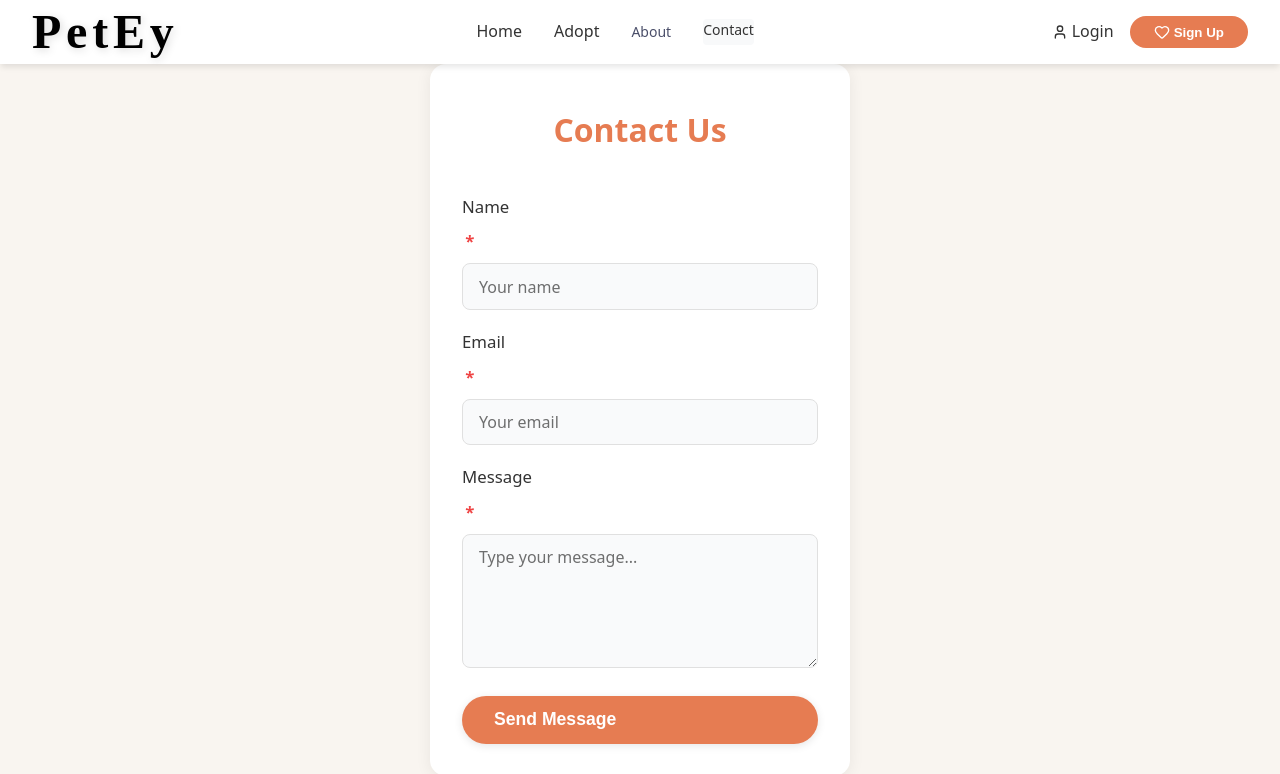
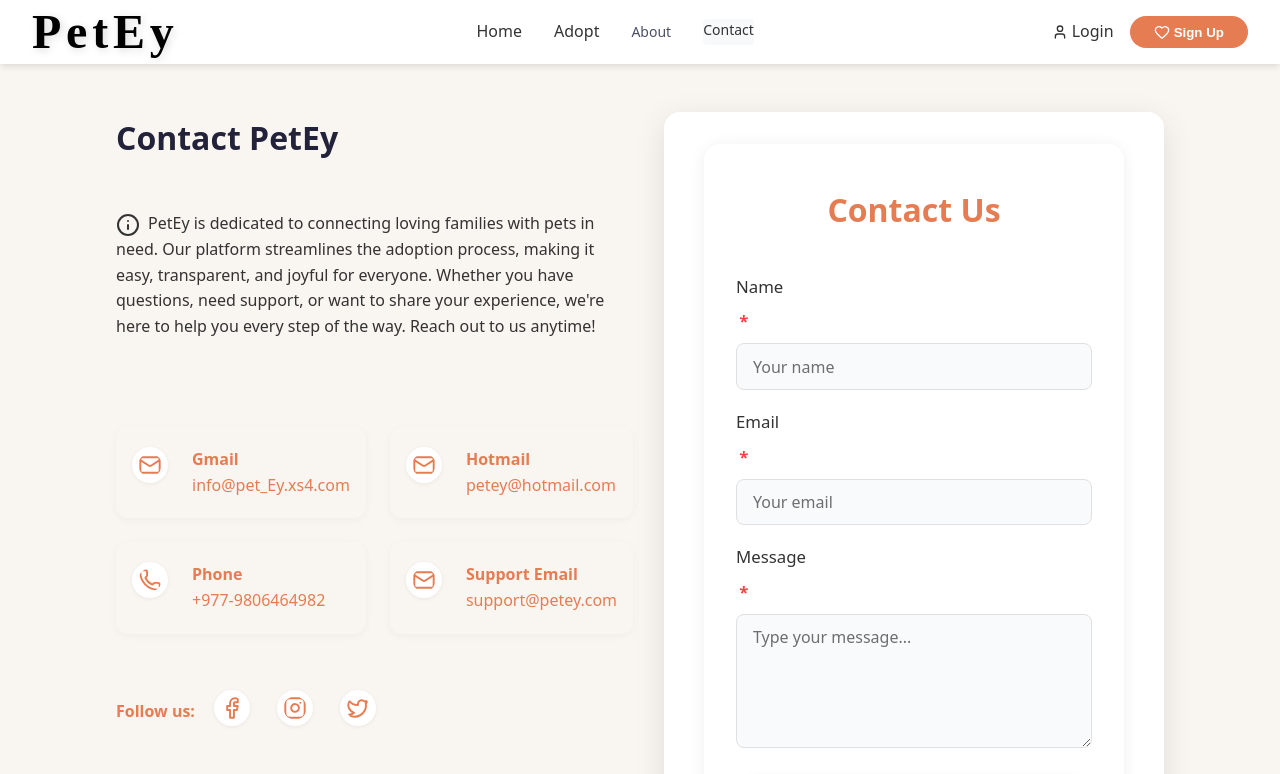
Before and after one commit to Surajrana31-0/Pet-Adoption-web-Application-, a React (Vite) app in the folder Pet_Adoption_Management/Frontend/: page /contact in a window 1280 px wide. Shown: the top 774 px of the page. Built offline with nearby package versions, Linux system fonts and the light colour scheme.

Commit message:
Duplication removed and UI enhanced

```diff
--- /dev/null
+++ b/Pet_Adoption_Management/Frontend/src/components/LogoutDialog.jsx
@@ -0,0 +1,26 @@
+import React from 'react';
+import '../styles/LogoutDialog.css';
+
+const LogoutDialog = ({ open, onConfirm, onCancel }) => {
+  if (!open) return null;
+  return (
+    <div className="logout-dialog-backdrop">
+      <div className="logout-dialog-modal" role="dialog" aria-modal="true">
+        <h3 className="logout-dialog-title">Log Out?</h3>
+        <p className="logout-dialog-message">
+          Do you want to log out and return to the homepage?
+        </p>
+        <div className="logout-dialog-actions">
+          <button className="logout-dialog-btn logout" onClick={onConfirm}>
+            Logout &amp; Go Home
+          </button>
+          <button className="logout-dialog-btn cancel" onClick={onCancel}>
+            Cancel
+          </button>
+        </div>
+      </div>
+    </div>
+  );
+};
+
+export default LogoutDialog;
--- a/Pet_Adoption_Management/Frontend/src/public/About.jsx
+++ b/Pet_Adoption_Management/Frontend/src/public/About.jsx
@@ -6,7 +6,7 @@ const About = () => {
   return (
     <div className="about-page container">
       <section className="about-hero">
-        <h1>🐾 Welcome to PawEy</h1>
+        <h1>🐾 Welcome to PetEy</h1>
         <p>
           Connecting loving humans with pets in need of a home. We make adoption simple,
           transparent, and compassionate.
--- a/Pet_Adoption_Management/Frontend/src/public/Contact.jsx
+++ b/Pet_Adoption_Management/Frontend/src/public/Contact.jsx
@@ -1,5 +1,33 @@
 import React, { useState } from 'react';
+import { Mail, Phone, Info, Facebook, Instagram, Twitter } from 'lucide-react';
 import '../styles/Contact.css';
+
+const CONTACTS = [
+  {
+    label: 'Gmail',
+    value: 'info@pet_Ey.xs4.com',
+    icon: <Mail className="contact-info-icon" />,
+    link: 'mailto:petey.adopt@gmail.com',
+  },
+  {
+    label: 'Hotmail',
+    value: 'petey@hotmail.com',
+    icon: <Mail className="contact-info-icon" />,
+    link: 'mailto:petey@hotmail.com',
+  },
+  {
+    label: 'Phone',
+    value: '+977-9806464982',
+    icon: <Phone className="contact-info-icon" />,
+    link: 'tel:+19771234567',
+  },
+  {
+    label: 'Support Email',
+    value: 'support@petey.com',
+    icon: <Mail className="contact-info-icon" />,
+    link: 'mailto:support@petey.com',
+  },
+];
 
 const Contact = () => {
   const [form, setForm] = useState({ name: '', email: '', message: '' });
@@ -42,8 +70,59 @@ const Contact = () => {
 
   return (
     <div className="contact-page">
-      <form className="contact-form" onSubmit={handleSubmit}>
-        <h2>Contact Us</h2>
+      <div className="contact-main">
+        {/* Left: Info */}
+        <div className="contact-content">
+          <h1 className="contact-title">Contact PetEy</h1>
+          <p className="contact-description">
+            <Info style={{ marginRight: 8, verticalAlign: 'middle' }} />
+            <span>
+              PetEy is dedicated to connecting loving families with pets in need. Our platform streamlines the adoption process, making it easy, transparent, and joyful for everyone. Whether you have questions, need support, or want to share your experience, we're here to help you every step of the way. Reach out to us anytime!
+            </span>
+          </p>
+          <div className="contact-info-grid">
+            {CONTACTS.map((c, i) => (
+              <a href={c.link} className="contact-info-card" key={i} target="_blank" rel="noopener noreferrer">
+                {c.icon}
+                <div>
+                  <div style={{ fontWeight: 600 }}>{c.label}</div>
+                  <div>{c.value}</div>
+                </div>
+              </a>
+            ))}
+          </div>
+          <div className="contact-social-row" style={{ marginTop: '1.5rem', display: 'flex', gap: '1.2rem', alignItems: 'center' }}>
+  <span style={{ fontWeight: 600, color: '#e67c52' }}>Follow us:</span>
+  <a
+    href="https://www.facebook.com/"
+    aria-label="Facebook"
+    target="_blank"
+    rel="noopener noreferrer"
+  >
+    <Facebook className="contact-info-icon" />
+  </a>
+  <a
+    href="https://www.instagram.com/"
+    aria-label="Instagram"
+    target="_blank"
+    rel="noopener noreferrer"
+  >
+    <Instagram className="contact-info-icon" />
+  </a>
+  <a
+    href="https://www.twitter.com/"
+    aria-label="Twitter"
+    target="_blank"
+    rel="noopener noreferrer"
+  >
+    <Twitter className="contact-info-icon" />
+  </a>
+</div>
+        </div>
+        {/* Right: Form */}
+        <div className="contact-form-container">
+          <form className="contact-form" onSubmit={handleSubmit} autoComplete="on">
+            <h2 className="contact-form-title">Contact Us</h2>
             <label>
               Name <span className="required">*</span>
               <input
@@ -84,6 +163,8 @@ const Contact = () => {
             </button>
           </form>
         </div>
+      </div>
+    </div>
   );
 };
 
--- a/Pet_Adoption_Management/Frontend/src/public/Footer.jsx
+++ b/Pet_Adoption_Management/Frontend/src/public/Footer.jsx
@@ -21,13 +21,28 @@ const Footer = () => {
               Connecting loving families with adorable pets. We believe every pet deserves a loving home and every family deserves the joy of a furry companion.
             </p>
             <div className="footer-social">
-              <a href="#" className="social-link">
+              <a
+              href="https://www.facebook.com/"
+              className="social-link"
+              target="_blank"
+              rel="noopener noreferrer"
+            >
               <Facebook className="h-5 w-5" />
             </a>
-              <a href="#" className="social-link">
+            <a
+              href="https://www.twitter.com/"
+              className="social-link"
+              target="_blank"
+              rel="noopener noreferrer"
+            >
               <Twitter className="h-5 w-5" />
             </a>
-              <a href="#" className="social-link">
+            <a
+              href="https://www.instagram.com/"
+              className="social-link"
+              target="_blank"
+              rel="noopener noreferrer"
+            >
               <Instagram className="h-5 w-5" />
             </a>
             </div>
@@ -43,7 +58,7 @@ const Footer = () => {
                 </Link>
               </li>
               <li>
-                <Link to="/adopt" className="footer-link">
+                <Link to="/login" className="footer-link">
                   Adopt a Pet
                 </Link>
               </li>
@@ -58,7 +73,7 @@ const Footer = () => {
                 </Link>
               </li>
               <li>
-                <Link to="/volunteer" className="footer-link">
+                <Link to="/login" className="footer-link">
                   Volunteer
                 </Link>
               </li>
--- a/Pet_Adoption_Management/Frontend/src/public/Home.jsx
+++ b/Pet_Adoption_Management/Frontend/src/public/Home.jsx
@@ -210,13 +210,13 @@ const Home = () => {
             {[
               {
                 name: 'Bhim Bahadur Rana',
-                text: 'Adopting Max was the best decision we ever made. The team at PawHaven made the process so smooth and supportive.',
+                text: 'Adopting OHO was the best decision we ever made. The team at PawHaven made the process so smooth and supportive.',
                 rating: 5,
                 image: 'https://upload.wikimedia.org/wikipedia/commons/5/5e/Bhim_Bahadur_Pande.jpg',
               },
               {
                 name: 'Samridhi Shrestha',
-                text: 'Luna has brought so much joy to our family. The adoption process was thorough but caring. Highly recommend!',
+                text: 'COCO has brought so much joy to our family. The adoption process was thorough but caring. Highly recommend!',
                 rating: 5,
                 image: 'https://images.pexels.com/photos/1181686/pexels-photo-1181686.jpeg?auto=compress&cs=tinysrgb&w=150',
               },
--- /dev/null
+++ b/Pet_Adoption_Management/Frontend/src/styles/LogoutDialog.css
@@ -0,0 +1,78 @@
+.logout-dialog-backdrop {
+  position: fixed;
+  top: 0; left: 0; right: 0; bottom: 0;
+  background: rgba(0,0,0,0.25);
+  display: flex;
+  align-items: center;
+  justify-content: center;
+  z-index: 2000;
+}
+
+.logout-dialog-modal {
+  background: #fff;
+  border-radius: 16px;
+  box-shadow: 0 4px 32px rgba(0,0,0,0.13);
+  padding: 2rem 2.5rem 1.5rem 2.5rem;
+  min-width: 320px;
+  max-width: 95vw;
+  width: 350px;
+  display: flex;
+  flex-direction: column;
+  align-items: center;
+}
+
+.logout-dialog-title {
+  font-size: 1.35rem;
+  font-weight: 700;
+  color: #e67c52;
+  margin-bottom: 0.7rem;
+  text-align: center;
+}
+
+.logout-dialog-message {
+  color: #333;
+  font-size: 1.08rem;
+  margin-bottom: 1.5rem;
+  text-align: center;
+}
+
+.logout-dialog-actions {
+  display: flex;
+  gap: 1.2rem;
+  width: 100%;
+  justify-content: center;
+}
+
+.logout-dialog-btn {
+  padding: 0.7rem 1.5rem;
+  border-radius: 8px;
+  font-size: 1rem;
+  font-weight: 600;
+  border: none;
+  cursor: pointer;
+  transition: background 0.18s, color 0.18s;
+}
+
+.logout-dialog-btn.logout {
+  background: #ef4444;
+  color: #fff;
+}
+.logout-dialog-btn.logout:hover {
+  background: #b91c1c;
+}
+
+.logout-dialog-btn.cancel {
+  background: #f3f4f6;
+  color: #333;
+}
+.logout-dialog-btn.cancel:hover {
+  background: #e0e0e0;
+}
+
+@media (max-width: 600px) {
+  .logout-dialog-modal {
+    padding: 1.2rem 0.5rem 1.2rem 0.5rem;
+    min-width: unset;
+    width: 98vw;
+  }
+}
```
Also changed, not shown: Pet_Adoption_Management/Frontend/src/private/AdopterDashboard.jsx (+9 -6 lines), Pet_Adoption_Management/Frontend/src/public/Header.jsx (+42 -16 lines), 25 other files (tests, documents, lock files or other folders). Lines whose indentation alone changed are shown as unchanged.
